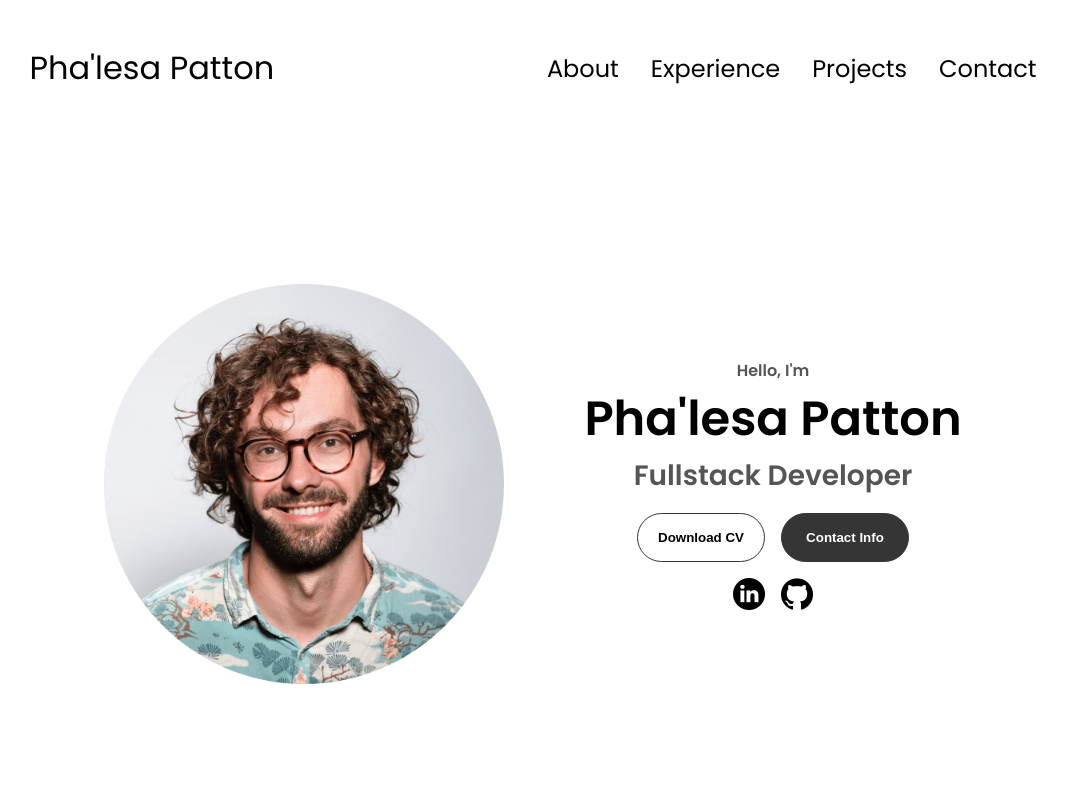
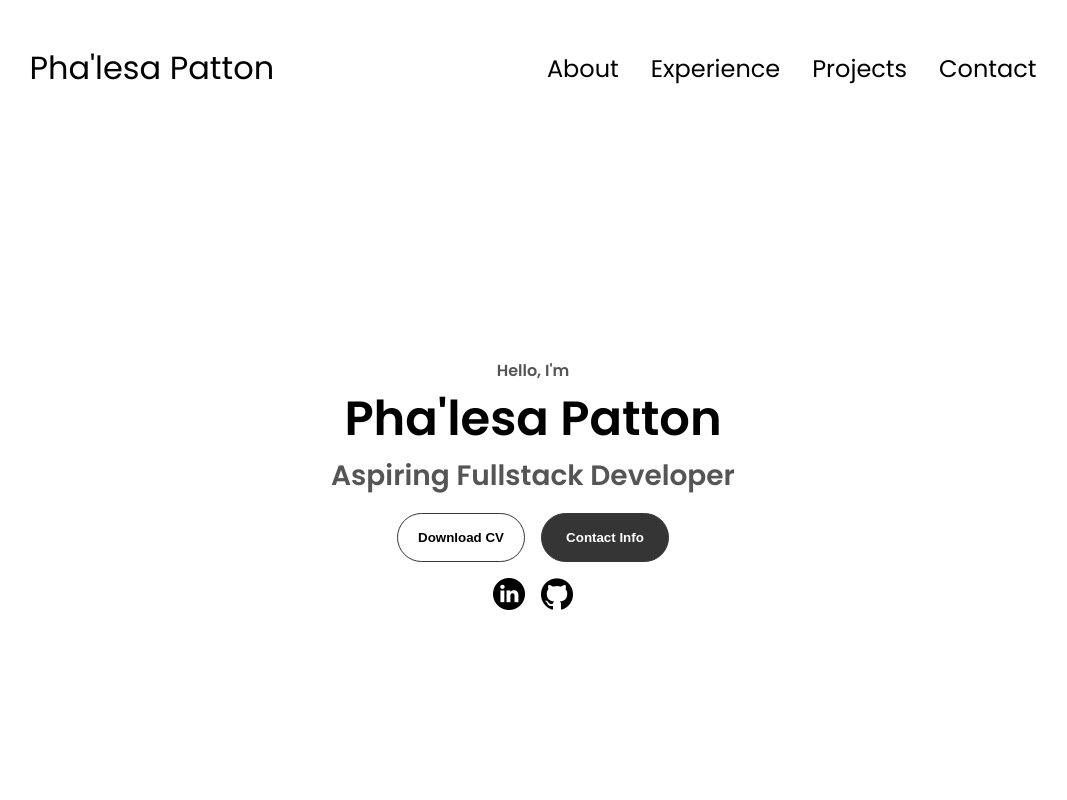
Before and after one commit to PhePhe123/html-css-js-portfolio, a plain HTML site: page index.html in a window 1280 px wide. Shown: the top 800 px of the page, without its empty margins (107-1174 px from the left). Drawn offline with Linux system fonts and the light colour scheme.

Commit message:
Removed Profile pic

```diff
--- a/index.html
+++ b/index.html
@@ -36,13 +36,13 @@
         </div>
     </nav>
     <section id="profile">
-        <div class="section__pic-container">
+        <!-- <div class="section__pic-container">
             <img src="./assets/profile-pic.png" alt="Pha'lesa Patton profile picture" />
-        </div>
+        </div> -->
         <div class="section__text">
             <p class="section__text__p1"> Hello, I'm</p>
             <h1 class="title"> Pha'lesa Patton</h1>
-            <p class="section__text__p2">Fullstack Developer</p>
+            <p class="section__text__p2">Aspiring Fullstack Developer</p>
             <div class="btn-container">
                 <button class="btn btn-color-2"
                 onclick="window.open('./assets/resume-example.pdf')">
```
